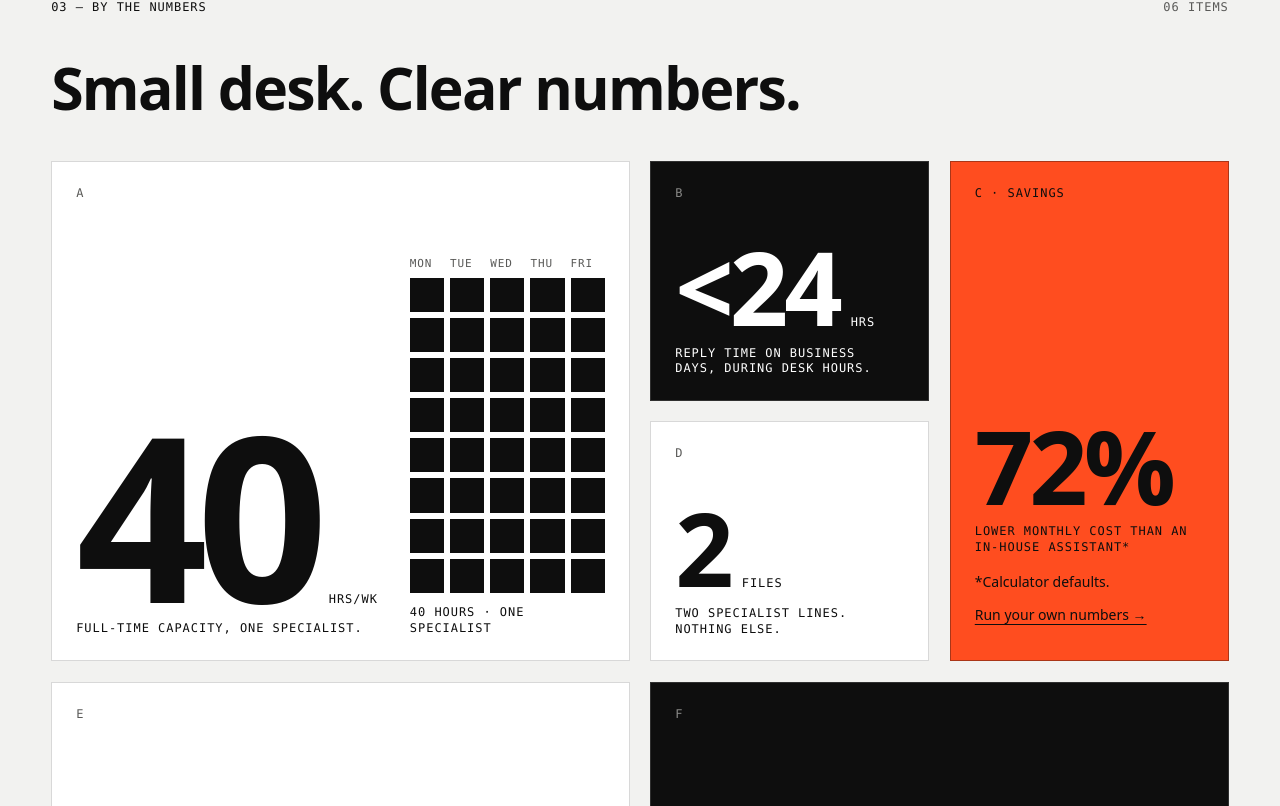
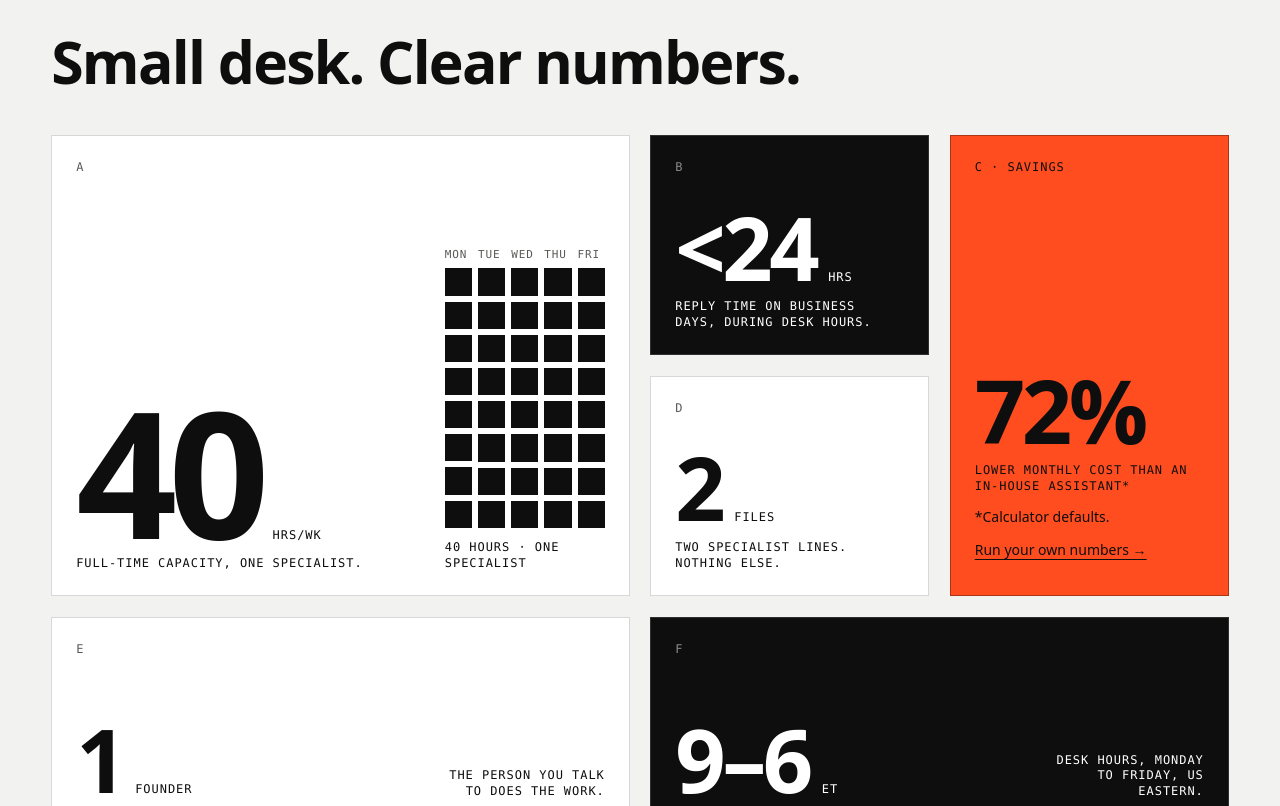
Before and after one commit to tvlhvrifkhvn/VORTEX-WEBSITE, a Next.js app: page / in a window 1280 px wide. Shown: the part 1474-2280 px from the top of the page. Built offline with nearby package versions, Linux system fonts and the light colour scheme; no server answers.

Commit message:
rev: stats bento — no overflow, one number size per role, slower digit scramble, tighter section spacing
Co-Authored-By: Claude Opus 5.5 <noreply@anthropic.com>
Claude-Session: https://claude.ai/code/session_01WX4kwQvobuztTbZKcsgfJe

```diff
--- a/app/globals.css
+++ b/app/globals.css
@@ -62,7 +62,7 @@
   --text-micro--letter-spacing: 0.08em;
 
   /* Layout */
-  --spacing-section: clamp(4rem, 8vw, 8rem);
+  --spacing-section: clamp(3.5rem, 6vw, 6rem);
   --spacing-margin: clamp(1.25rem, 4vw, 4rem);
   --spacing-gutter: clamp(1rem, 1.6vw, 1.5rem);
   --spacing-header: 4rem;
@@ -129,6 +129,10 @@
   font-weight: 500;
 }
 @utility tabular { font-variant-numeric: tabular-nums; }
+/* Bento numbers sized from the bento's width (Bento is the @container): one size for every secondary number
+   (fits "72%" in a 3-col tile), one for the lead number; never above the type tokens. */
+@utility stat-fit { font-size: min(var(--text-stat), max(7.5cqi, 4rem)); line-height: 0.9; letter-spacing: -0.04em; }
+@utility giant-fit { font-size: min(var(--text-giant), max(15cqi, 6rem)); line-height: 0.82; letter-spacing: -0.05em; }
 /* Home H1 word: sized so "Back office" (4.52 em wide) fills the content width; 4.6 leaves room for a scrollbar. */
 @utility hero-fit {
   font-size: calc(min(100vw - 2 * var(--spacing-margin), 82rem) / 4.56);
--- a/components/motion/scramble-number.tsx
+++ b/components/motion/scramble-number.tsx
@@ -14,7 +14,7 @@ interface ScrambleNumberProps {
   className?: string;
 }
 
-/* §6.2.3 — digits scramble on enter (≤900ms) and on value change (400ms). Symbols never scramble.
+/* §6.2.3 — digits scramble on enter (1.6s, slowed on request) and on value change (600ms). Symbols never scramble.
    Screen readers get the final value only. Motion OFF → final value. */
 export function ScrambleNumber({ value, prefix = "", suffix = "", format, className }: ScrambleNumberProps) {
   const text = typeof value === "number" ? new Intl.NumberFormat("en-US", format).format(value) : value;
@@ -27,7 +27,7 @@ export function ScrambleNumber({ value, prefix = "", suffix = "", format, classN
 
   useEffect(() => {
     if (!enabled || !inView) return;
-    run(played.current ? 400 : 900);
+    run(played.current ? 600 : 1600);
     played.current = true;
   }, [enabled, inView, final, run]);
 
--- a/components/motion/use-scramble.ts
+++ b/components/motion/use-scramble.ts
@@ -6,7 +6,7 @@ const DIGITS = "0123456789";
 const ALNUM = "ABCDEFGHIJKLMNOPQRSTUVWXYZ0123456789";
 
 /* Shared engine for ScrambleNumber/ScrambleText (adapted from 21st.dev dqnamo/scramble-text):
-   scramblable characters cycle every 40ms and lock left→right; everything else never scrambles. */
+   scramblable characters cycle (letters 40ms, digits 80ms — slower, calmer numbers) and lock left→right; everything else never scrambles. */
 export function useScramble(final: string, kind: "digits" | "alnum") {
   const [display, setDisplay] = useState(final);
   const timer = useRef<number | undefined>(undefined);
@@ -36,7 +36,8 @@ export function useScramble(final: string, kind: "digits" | "alnum") {
         if (i === h + 1) return "012345";
         return DIGITS;
       };
-      const gap = Math.min(60, totalMs / (idx.length + 1));
+      const tick = kind === "digits" ? 80 : 40;
+      const gap = Math.min(tick * 2, totalMs / (idx.length + 1));
       const start = performance.now();
       timer.current = window.setInterval(() => {
         const t = performance.now() - start;
@@ -53,7 +54,7 @@ export function useScramble(final: string, kind: "digits" | "alnum") {
           stop();
           setDisplay(final);
         }
-      }, 40);
+      }, tick);
     },
     [final, kind, stop],
   );
--- a/components/sections/home/stats-bento.tsx
+++ b/components/sections/home/stats-bento.tsx
@@ -15,25 +15,26 @@ const pct = (() => {
   return r.savingsPct === null ? null : Math.round(r.savingsPct);
 })();
 
-/* 03 — BY THE NUMBERS: 6 tiles, fixed row height on desktop, 2 large (A, C). Mobile: one column, large tiles first. */
+/* 03 — BY THE NUMBERS: 6 tiles on the 12-col grid (A 6×2, B 3, C 3×2, D 3, E 6, F 6). Rows have a minimum height and grow
+   with content, so nothing spills; every number is sized to its own tile (stat-fit/giant-fit). Mobile: one column. */
 export function StatsBento() {
   const st = s.stats;
   return (
     <Section theme="paper-2" aria-labelledby="stats-title">
       <SectionHeader id="stats-title" label={s.label} meta={s.meta} title={s.title} />
-      <Bento className="lg:auto-rows-[15rem]">
+      <Bento className="lg:auto-rows-[minmax(13rem,auto)]">
         {/* A — capacity: giant number + hours grid */}
-        <Tile claim={st.capacity.claim} className="col-span-4 justify-between gap-8 md:col-span-8 lg:col-span-6 lg:row-span-2">
+        <Tile claim={st.capacity.claim} className="col-span-4 justify-between gap-(--space-block) md:col-span-8 lg:col-span-6 lg:row-span-2">
           <span className="label-mono tabular text-muted-foreground">A</span>
-          <div className="flex flex-col gap-8 sm:flex-row sm:items-end sm:justify-between">
+          <div className="flex flex-col gap-(--space-block) sm:flex-row sm:items-end sm:justify-between">
             <div>
               <p className="flex items-baseline gap-x-3">
-                <ScrambleNumber value={st.capacity.value} className="text-giant font-semibold" />
+                <ScrambleNumber value={st.capacity.value} className="giant-fit font-semibold" />
                 <span className="label-mono">{st.capacity.suffix.trim()}</span>
               </p>
               <p className="label-mono mt-(--space-tight)">{st.capacity.label}</p>
             </div>
-            <HoursGrid {...s.week} />
+            <HoursGrid {...s.week} className="max-w-[10rem]" />
           </div>
         </Tile>
 
@@ -41,12 +42,12 @@ export function StatsBento() {
 
         {/* C — savings % from calculator defaults, or "Run the numbers" when prices aren't public */}
         {pct !== null ? (
-          <Tile theme="signal" claim className="col-span-4 justify-between gap-10 lg:col-span-3 lg:row-span-2 max-lg:-order-1">
+          <Tile theme="signal" claim className="col-span-4 justify-between gap-(--space-block) lg:col-span-3 lg:row-span-2 max-lg:-order-1">
             <span className="label-mono">C · {s.savings.label}</span>
             <div>
-              <ScrambleNumber value={pct} suffix="%" className="text-stat font-semibold" />
+              <ScrambleNumber value={pct} suffix="%" className="stat-fit font-semibold" />
               <p className="label-mono mt-(--space-tight)">{s.savings.text}</p>
-              <p className="mt-4 text-small">
+              <p className="mt-(--space-tight) text-small">
                 {s.savings.footnote}{" "}
                 <Link href={s.savings.href} className="inline-flex min-h-11 items-center font-medium underline underline-offset-4">{s.savings.link}</Link>
               </p>
--- a/components/ui/tile.tsx
+++ b/components/ui/tile.tsx
@@ -7,7 +7,7 @@ import type { Theme } from "./section";
 
 /** Bento layout: 4/8/12 columns, hairline gaps drawn by the tiles' own borders (§3.4). */
 export function Bento({ className, ...props }: React.ComponentProps<"div">) {
-  return <div className={cn("grid grid-cols-4 gap-(--spacing-gutter) md:grid-cols-8 lg:grid-cols-12", className)} {...props} />;
+  return <div className={cn("@container grid grid-cols-4 gap-(--spacing-gutter) md:grid-cols-8 lg:grid-cols-12", className)} {...props} />;
 }
 
 interface TileProps extends React.ComponentProps<"div"> {
@@ -35,11 +35,11 @@ export function Tile({ theme, marks, claim, className, children, ...props }: Til
 /** `wide`: on desktop the number sits left and the label right, so wide tiles have no empty half. */
 export function StatTile({ stat, index, theme, className, wide }: { stat: Stat; index?: string; theme?: Theme; className?: string; wide?: boolean }) {
   return (
-    <Tile theme={theme} claim={stat.claim} className={cn("justify-between gap-10", className)}>
+    <Tile theme={theme} claim={stat.claim} className={cn("justify-between gap-(--space-block)", className)}>
       {index && <span className="label-mono tabular text-muted-foreground">{index}</span>}
       <div className={cn(wide && "lg:flex lg:items-end lg:justify-between lg:gap-10")}>
         <p className="flex flex-wrap items-baseline gap-x-3">
-          <ScrambleNumber value={stat.value} prefix={stat.prefix} className="text-stat font-semibold" />
+          <ScrambleNumber value={stat.value} prefix={stat.prefix} className="stat-fit font-semibold" />
           {stat.suffix && <span className="label-mono">{stat.suffix.trim()}</span>}
         </p>
         <Text as="p" className={cn("label-mono mt-(--space-tight)", wide && "lg:mt-0 lg:max-w-[22ch] lg:text-right")}>{stat.label}</Text>
```
Also changed, not shown: 3 other files (tests, documents, lock files or other folders).
